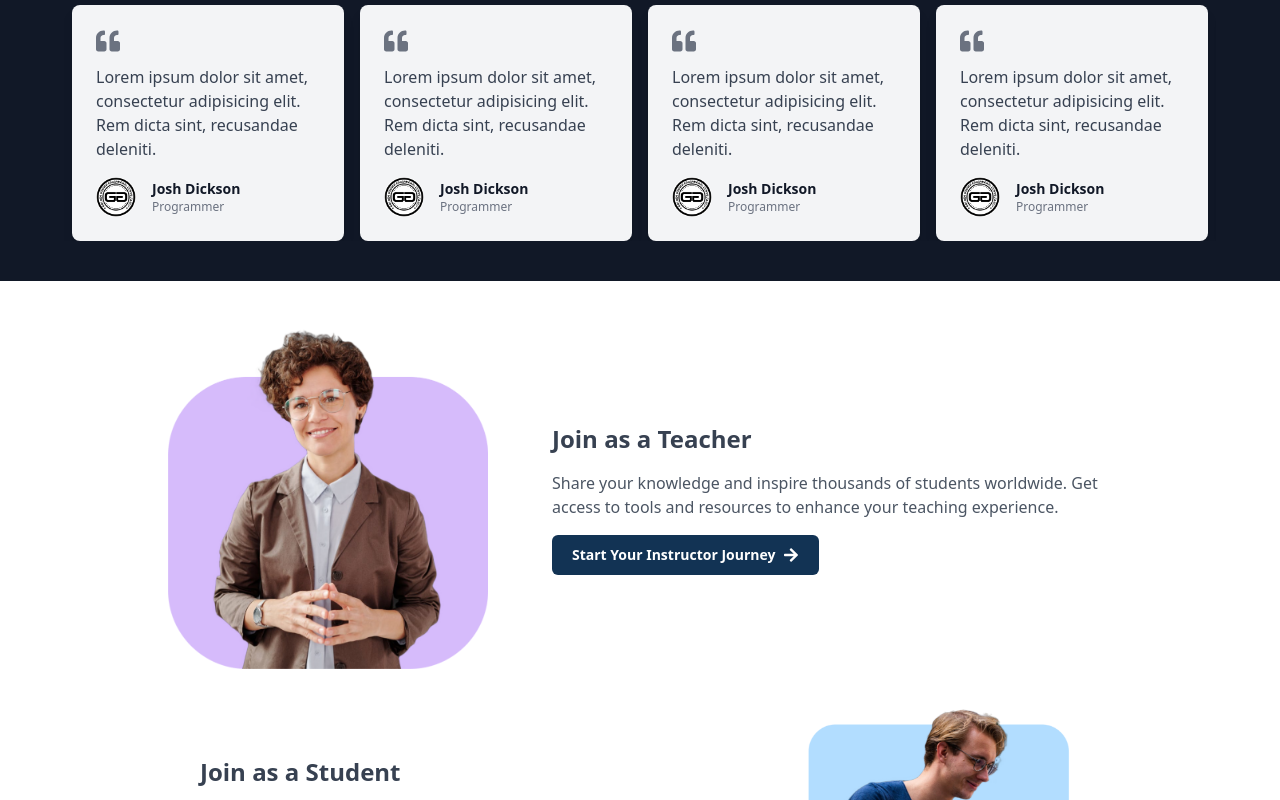
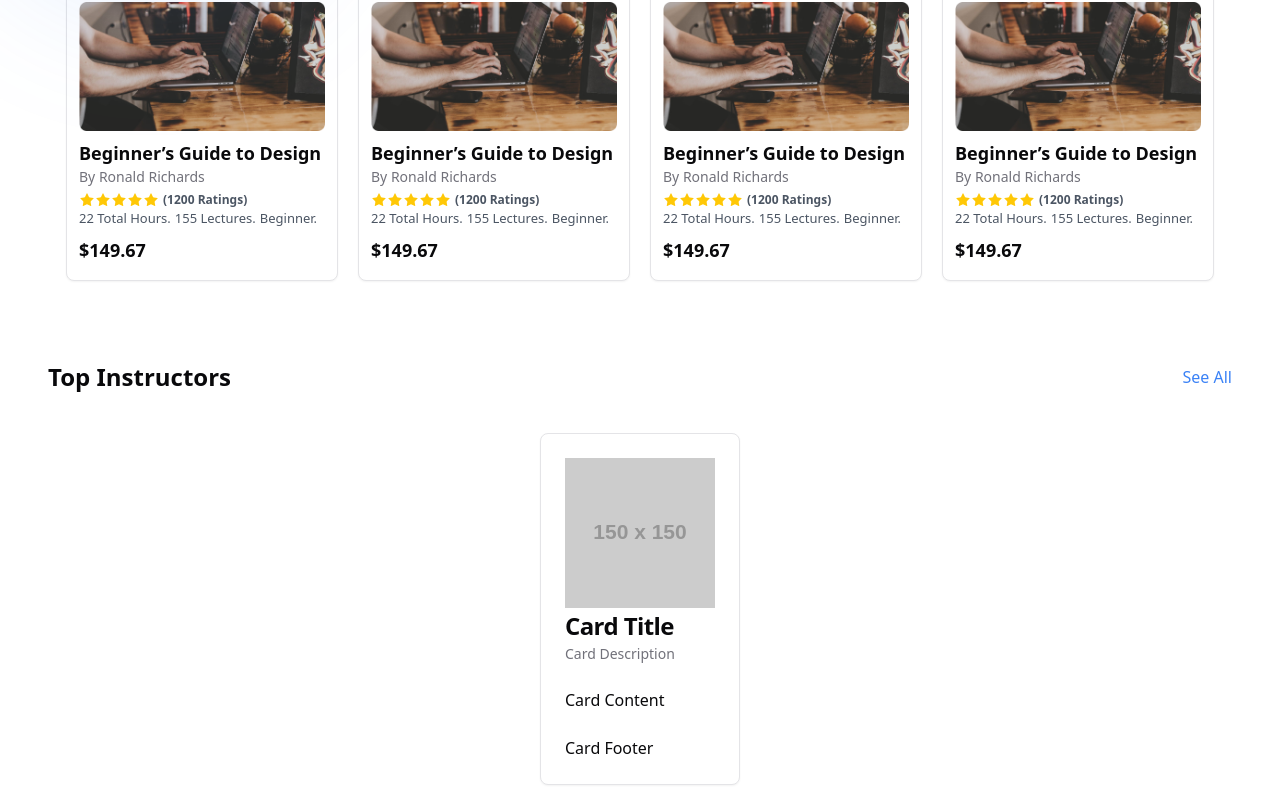
Before and after one commit to justinedoc/ggecl, a React (Vite) app: page / in a window 1280 px wide. Shown: the part 1760-2560 px from the top of the page. Built offline with nearby package versions, Linux system fonts and the light colour scheme.

Commit message:
courses page and categories page added

```diff
--- /dev/null
+++ b/src/components/landing/_components/CategoryBox.tsx
@@ -0,0 +1,28 @@
+interface CategoriesType {
+  category: {
+    course: string;
+    volume: number;
+    img: JSX.Element;
+  };
+}
+
+function CategoryBox({ category }: CategoriesType) {
+  return (
+    <div
+      key={category.course}
+      className="p-5 flex gap-2 flex-col justify-center items-center border border-blue-300/20 shadow-md md:max-w-[17rem] w-[18rem] rounded-lg hover:-translate-y-1 transition duration-300 ease-in-out cursor-pointer"
+    >
+      <div className="size-20 rounded-full bg-blue-300 inline-flex justify-center items-center">
+        {category.img}
+      </div>
+
+      <h2 className="text-lg font-semibold">{category.course}</h2>
+
+      <p className="text-md font-light text-gray-800 dark:text-gray-200">
+        {category.volume} Courses
+      </p>
+    </div>
+  );
+}
+
+export default CategoryBox;
--- /dev/null
+++ b/src/components/landing/_components/CourseBox.tsx
@@ -0,0 +1,85 @@
+import {
+  Card,
+  CardContent,
+  CardDescription,
+  CardFooter,
+  CardHeader,
+  CardTitle,
+} from "@/components/ui/card";
+import tempCourseImg from "../../../assets/images/temp-course-img.png";
+import { StarIcon } from "lucide-react";
+
+interface CourseType {
+  course: {
+    id: number;
+    title: string;
+    instructor: string;
+    ratings: number;
+    duration: string;
+    lectures: number;
+    level: string;
+    price: number;
+  };
+}
+
+function CourseBox({ course }: CourseType) {
+  return (
+    <Card className="md:max-w-[15rem] xl:max-w-[17rem] py-2">
+      <CardHeader className="py-1 px-3 space-y-0">
+        <div className="mb-2">
+          <img src={tempCourseImg} alt="course" />
+        </div>
+        <CardTitle className="text-xl md:text-lg md:font-semibold font-medium tracking-normal">
+          {course.title}
+        </CardTitle>
+        <CardDescription>By {course.instructor}</CardDescription>
+      </CardHeader>
+      <CardContent className="py-0 px-3">
+        <DisplayRating rating={course.ratings} />
+        <p className="text-[13px] text-gray-600 space-x-1">
+          <span>{course.duration}.</span>
+          <span>{course.lectures} Lectures.</span>
+          <span>{course.level}.</span>
+        </p>
+      </CardContent>
+      <CardFooter className="py-2 px-3">
+        <h1 className="text-lg font-semibold">${course.price}</h1>
+      </CardFooter>
+    </Card>
+  );
+}
+
+function DisplayRating({
+  maxRating = 5,
+  rating,
+}: {
+  rating: number;
+  maxRating?: number;
+}) {
+  return (
+    <aside className="flex items-center gap-1">
+      <div className="flex">
+        {Array.from({ length: maxRating }, (_, i) => (
+          <Star key={i} full={rating >= i + 1} />
+        ))}
+      </div>
+      <span className="text-[12px] text-gray-600 font-semibold">
+        ({rating} Ratings)
+      </span>
+    </aside>
+  );
+}
+
+function Star({ full }: { full: boolean }) {
+  return full ? (
+    <StarIcon className="size-4 fill-[#FFC806] color-[#FFC806] stroke-none" />
+  ) : (
+    <StarIcon
+      className="text-gray-300 size-4"
+      color="#fff0"
+      style={{ stroke: "#ffc90671", strokeWidth: 1 }}
+    />
+  );
+}
+
+export default CourseBox;
--- /dev/null
+++ b/src/components/landing/_components/InstructorBox.tsx
@@ -0,0 +1,38 @@
+import {
+  Card,
+  CardContent,
+  CardDescription,
+  CardFooter,
+  CardHeader,
+  CardTitle,
+} from "@/components/ui/card";
+
+interface InstructorType {
+  instructor: {
+    name: string;
+    category: string;
+    reviews: number;
+    image: string;
+    students: number;
+  };
+}
+
+function InstructorBox({ instructor }: InstructorType) {
+  return (
+    <Card>
+      <CardHeader>
+        <img src={instructor.image} alt="" />
+        <CardTitle>Card Title</CardTitle>
+        <CardDescription>Card Description</CardDescription>
+      </CardHeader>
+      <CardContent>
+        <p>Card Content</p>
+      </CardContent>
+      <CardFooter>
+        <p>Card Footer</p>
+      </CardFooter>
+    </Card>
+  );
+}
+
+export default InstructorBox;
--- /dev/null
+++ b/src/components/landing/_components/ListContainer.tsx
@@ -0,0 +1,24 @@
+import { Link } from "react-router";
+
+interface ListContainerTypes {
+  header: string;
+  render: JSX.Element[];
+  path: string;
+}
+
+function ListContainer({ header, render, path }: ListContainerTypes) {
+  return (
+    <section className="dark:bg-gray-900 md:px-12 px-4 py-10 space-y-10">
+      <header className="w-full flex items-center justify-between">
+        <h1 className="text-2xl font-semibold">{header}</h1>
+        <Link to={path} className="font-light text-blue-500 text-md">
+          See All
+        </Link>
+      </header>
+
+      <main className="flex gap-5 flex-wrap justify-center">{render}</main>
+    </section>
+  );
+}
+
+export default ListContainer;
--- a/src/components/landing/pages/About.tsx
+++ b/src/components/landing/pages/About.tsx
@@ -20,7 +20,7 @@ const About: React.FC = () => {
           <h2 className="w-full text-center md:text-left text-3xl font-bold text-gray-200">
             About GGECL LMS
           </h2>
-          <p className="text-lg text-gray-300 font-semibold ">
+          <p className="text-md md:text-lg text-gray-300 font-medium">
             Our Learning Management System is designed to empower learners and
             instructors with a seamless, interactive, and effective online
             education experience.
--- a/src/components/landing/pages/Categories.tsx
+++ b/src/components/landing/pages/Categories.tsx
@@ -1,4 +1,5 @@
-import { Link } from "react-router";
+import CategoryBox from "../_components/CategoryBox";
+import ListContainer from "../_components/ListContainer";
 
 const categoriesData = [
   {
@@ -89,33 +90,13 @@ const categoriesData = [
 
 function Categories() {
   return (
-    <section className="md:px-12 px-4 py-10 space-y-10">
-      <header className="w-full flex items-center justify-between">
-        <h1 className="text-2xl font-semibold">Top Categories</h1>
-        <Link to={"/courses"} className="font-light text-blue-500 text-md">
-          See All
-        </Link>
-      </header>
-
-      <main className="flex gap-5 flex-wrap justify-center">
-        {categoriesData.map((category) => (
-          <div
-            key={category.course}
-            className="p-5 flex gap-2 flex-col justify-center items-center border border-blue-300/20 shadow-md md:max-w-[17rem] w-[18rem] rounded-lg hover:-translate-y-1 transition duration-300 ease-in-out cursor-pointer"
-          >
-            <div className="size-20 rounded-full bg-blue-300 inline-flex justify-center items-center">
-              {category.img}
-            </div>
-
-            <h2 className="text-lg font-semibold">{category.course}</h2>
-
-            <p className="text-md font-light text-gray-800 dark:text-gray-200">
-              {category.volume} Courses
-            </p>
-          </div>
-        ))}
-      </main>
-    </section>
+    <ListContainer
+      header="Top Categories"
+      path="/categories"
+      render={categoriesData.map((category) => (
+        <CategoryBox category={category} />
+      ))}
+    />
   );
 }
 
--- a/src/components/landing/pages/Courses.tsx
+++ b/src/components/landing/pages/Courses.tsx
@@ -1,9 +1,59 @@
+import CourseBox from "../_components/CourseBox";
+import ListContainer from "../_components/ListContainer";
+
+const tempCourseData = [
+  {
+    id: 1675818,
+    title: "Beginner’s Guide to Design",
+    instructor: "Ronald Richards",
+    ratings: 1200,
+    duration: "22 Total Hours",
+    lectures: 155,
+    level: "Beginner",
+    price: 149.67,
+  },
+  {
+    id: 1727618,
+    title: "Beginner’s Guide to Design",
+    instructor: "Ronald Richards",
+    ratings: 1200,
+    duration: "22 Total Hours",
+    lectures: 155,
+    level: "Beginner",
+    price: 149.67,
+  },
+  {
+    id: 2772781,
+    title: "Beginner’s Guide to Design",
+    instructor: "Ronald Richards",
+    ratings: 1200,
+    duration: "22 Total Hours",
+    lectures: 155,
+    level: "Beginner",
+    price: 149.67,
+  },
+  {
+    id: 2930783,
+    title: "Beginner’s Guide to Design",
+    instructor: "Ronald Richards",
+    ratings: 1200,
+    duration: "22 Total Hours",
+    lectures: 155,
+    level: "Beginner",
+    price: 149.67,
+  },
+];
+
 function Courses() {
-    return (
-        <div>
-
-        </div>
-    )
+  return (
+    <ListContainer
+      header="Top courses"
+      path="/courses"
+      render={tempCourseData.map((course) => (
+        <CourseBox course={course} />
+      ))}
+    />
+  );
 }
 
-export default Courses
+export default Courses;
--- a/src/components/landing/pages/Instructors.tsx
+++ b/src/components/landing/pages/Instructors.tsx
@@ -1,9 +1,26 @@
+import InstructorBox from "../_components/InstructorBox";
+import ListContainer from "../_components/ListContainer";
+
+const tempInstructorData = [
+  {
+    name: "Ronald Richards",
+    category: "UI/UX Designer",
+    reviews: 4.8,
+    image: "https://via.placeholder.com/150",
+    students: 2100,
+  },
+];
+
 function Instructors() {
-    return (
-        <div>
-
-        </div>
-    )
+  return (
+    <ListContainer
+      header="Top Instructors"
+      path="/instructors"
+      render={tempInstructorData.map((instructor) => (
+        <InstructorBox instructor={instructor} />
+      ))}
+    />
+  );
 }
 
-export default Instructors
+export default Instructors;
--- /dev/null
+++ b/src/components/ui/card.tsx
@@ -0,0 +1,79 @@
+import * as React from "react"
+
+import { cn } from "@/lib/utils"
+
+const Card = React.forwardRef<
+  HTMLDivElement,
+  React.HTMLAttributes<HTMLDivElement>
+>(({ className, ...props }, ref) => (
+  <div
+    ref={ref}
+    className={cn(
+      "rounded-lg border bg-card text-card-foreground shadow-sm",
+      className
+    )}
+    {...props}
+  />
+))
+Card.displayName = "Card"
+
+const CardHeader = React.forwardRef<
+  HTMLDivElement,
+  React.HTMLAttributes<HTMLDivElement>
+>(({ className, ...props }, ref) => (
+  <div
+    ref={ref}
+    className={cn("flex flex-col space-y-1.5 p-6", className)}
+    {...props}
+  />
+))
+CardHeader.displayName = "CardHeader"
+
+const CardTitle = React.forwardRef<
+  HTMLDivElement,
+  React.HTMLAttributes<HTMLDivElement>
+>(({ className, ...props }, ref) => (
+  <div
+    ref={ref}
+    className={cn(
+      "text-2xl font-semibold leading-none tracking-tight",
+      className
+    )}
+    {...props}
+  />
+))
+CardTitle.displayName = "CardTitle"
+
+const CardDescription = React.forwardRef<
+  HTMLDivElement,
+  React.HTMLAttributes<HTMLDivElement>
+>(({ className, ...props }, ref) => (
+  <div
+    ref={ref}
+    className={cn("text-sm text-muted-foreground", className)}
+    {...props}
+  />
+))
+CardDescription.displayName = "CardDescription"
+
+const CardContent = React.forwardRef<
+  HTMLDivElement,
+  React.HTMLAttributes<HTMLDivElement>
+>(({ className, ...props }, ref) => (
+  <div ref={ref} className={cn("p-6 pt-0", className)} {...props} />
+))
+CardContent.displayName = "CardContent"
+
+const CardFooter = React.forwardRef<
+  HTMLDivElement,
+  React.HTMLAttributes<HTMLDivElement>
+>(({ className, ...props }, ref) => (
+  <div
+    ref={ref}
+    className={cn("flex items-center p-6 pt-0", className)}
+    {...props}
+  />
+))
+CardFooter.displayName = "CardFooter"
+
+export { Card, CardHeader, CardFooter, CardTitle, CardDescription, CardContent }
```
Also changed, not shown: src/components/landing/pages/Hero.tsx (+6 -5 lines), src/assets/images/temp-course-img.png (added).
